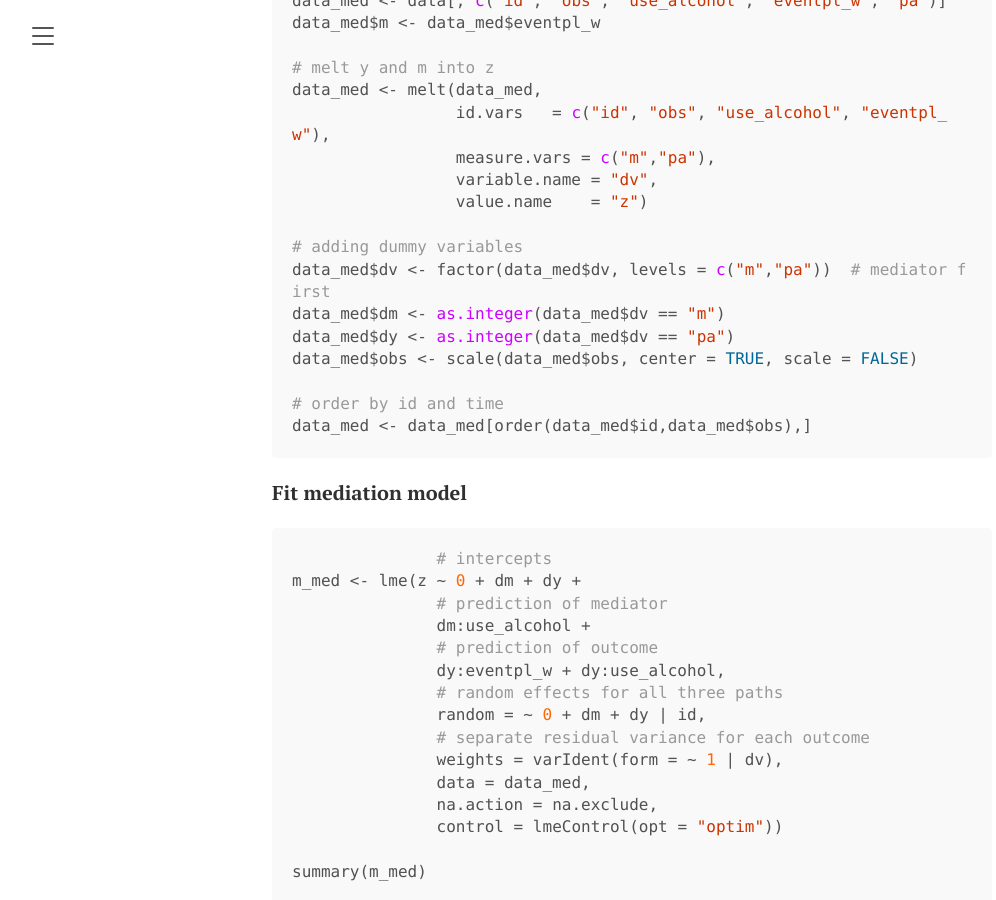
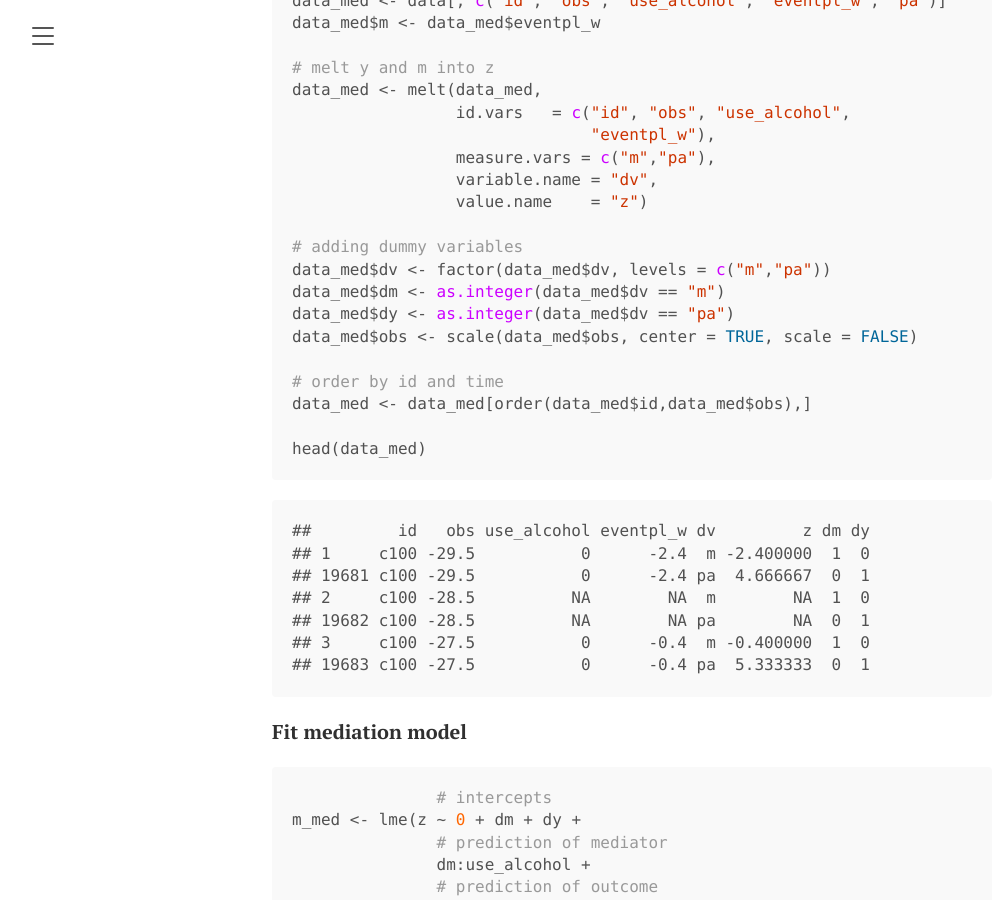
Before and after one commit to lennartseizer/ild, a Jekyll site: the page built from 4.md, in a window 1280 px wide and 900 px high, scrolled down 29547 px. Shown: the whole window, without its empty margins (8-1004 px from the left). Built offline with Jekyll 4.4.1, drawn with Linux system fonts in a browser that asks for light colours; our own code applies the rules of GitHub Pages for plain Markdown files; some of the changed text lies outside the part shown.

Commit message:
Auto-render Rmd → md [skip ci]

````diff
--- a/4.md
+++ b/4.md
@@ -996,20 +996,31 @@ data_med$m <- data_med$eventpl_w
 
 # melt y and m into z
 data_med <- melt(data_med,
-                 id.vars   = c("id", "obs", "use_alcohol", "eventpl_w"),
+                 id.vars   = c("id", "obs", "use_alcohol",
+                               "eventpl_w"),
                  measure.vars = c("m","pa"),
                  variable.name = "dv",
                  value.name    = "z")
 
 # adding dummy variables
-data_med$dv <- factor(data_med$dv, levels = c("m","pa"))  # mediator first
+data_med$dv <- factor(data_med$dv, levels = c("m","pa"))
 data_med$dm <- as.integer(data_med$dv == "m")
 data_med$dy <- as.integer(data_med$dv == "pa")
 data_med$obs <- scale(data_med$obs, center = TRUE, scale = FALSE)
 
 # order by id and time
 data_med <- data_med[order(data_med$id,data_med$obs),]
-```
+
+head(data_med)
+```
+
+    ##         id   obs use_alcohol eventpl_w dv         z dm dy
+    ## 1     c100 -29.5           0      -2.4  m -2.400000  1  0
+    ## 19681 c100 -29.5           0      -2.4 pa  4.666667  0  1
+    ## 2     c100 -28.5          NA        NA  m        NA  1  0
+    ## 19682 c100 -28.5          NA        NA pa        NA  0  1
+    ## 3     c100 -27.5           0      -0.4  m -0.400000  1  0
+    ## 19683 c100 -27.5           0      -0.4 pa  5.333333  0  1
 
 **Fit mediation model**
 
@@ -1493,7 +1504,7 @@ Framework:
 <https://doi.org/10.1037/a0014699>, <https://doi.org/10.1037/a0030048>
 
 Detailed tutorial:
-<https://solomonkurz.netlify.app/blog/2021-04-22-effect-sizes-for-experimental-trials-analyzed-with-multilevel-growth-models-one-of-two/>
+<https://solomonkurz.netlify.app/blog/2021-01-26-effect-sizes-for-experimental-trials-analyzed-with-multilevel-growth-models-one-of-two/>
 
 d<sub>GMA</sub> = ( b<sub>int</sub> × time ) / SD<sub>pooled</sub>
 SD<sub>pooled</sub> = √\[ ( SD<sup>2</sup><sub>c0</sub> +
````
Also changed, not shown: 5.md (+2 -2 lines).
